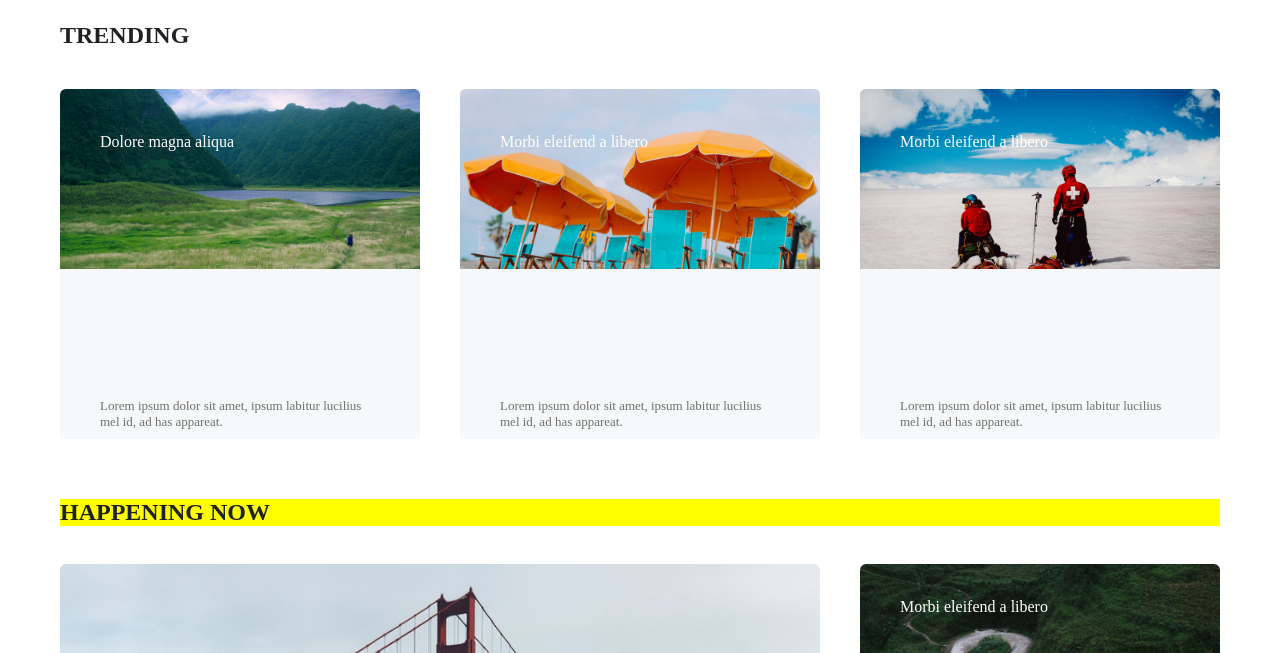
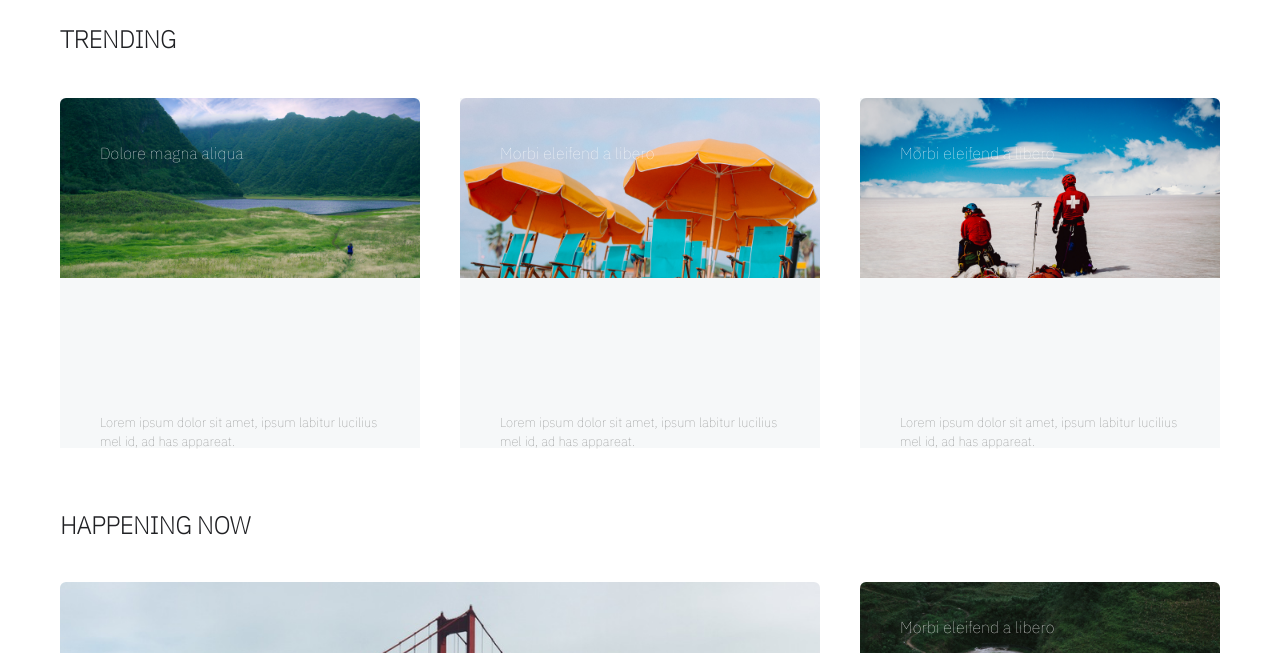
Before and after one commit to LikaRevazishvili/lika-revazishvili-lesson-5-, a plain HTML site: page index.html in a window 1280 px wide. Shown: the part 96-749 px from the top of the page. Drawn offline with Linux system fonts and the light colour scheme; a web font is replaced by a local one.

Commit message:
finished- lesson 5

```diff
--- a/css/style.css
+++ b/css/style.css
@@ -22,7 +22,8 @@
               vertical-align: middle;}
 .title {color:#202124;
         margin: 25px 38px 40px 0px;
-        font-size: 24px;}
+        font-size: 24px;
+        font-family: 'IBM Plex Sans Arabic', sans-serif;}
 .divsection1 {background: #F6F8F9;
               width: 360px;
               height:350px;
@@ -36,14 +37,15 @@
      position: relative;
      top:28px;
      right:40px;
-     left:40px;}
+     left:40px;
+     font-family: 'IBM Plex Sans Arabic', sans-serif;}
 .p1 {position: relative;
      font-size:13px;
      width:280px;
      color:#707070;
      display: inline-block;
-     padding: 246px 40px 66px 40px;}
-.d1 {background: yellow;}
+     padding: 246px 40px 66px 40px;
+     font-family: 'IBM Plex Sans Arabic', sans-serif;}
 .divsection2 {display: inline-block;
               width: 360px;
               height:350px;
@@ -63,26 +65,30 @@
       position: relative;
       top:28px;
       right:40px;
-      left:40px;}
+      left:40px;
+      font-family: 'IBM Plex Sans Arabic', sans-serif;}
 .p2 {position: relative;
      font-size:13px;
      width:280px;
      color:#707070;
      display: inline-block;
-     padding: 246px 40px 66px 40px;}
+     padding: 246px 40px 66px 40px;
+     font-family: 'IBM Plex Sans Arabic', sans-serif;}
 .img3 {position: absolute;}
 .p3on {display: inline-block;
        color:#FFFFFF;
       position: relative;
       top:28px;
       right:40px;
-      left:40px;}
+      left:40px;
+      font-family: 'IBM Plex Sans Arabic', sans-serif;}
 .p3 {position: relative;
      font-size:13px;
      width:280px;
      color:#707070;
      display: inline-block;
-     padding: 246px 40px 66px 40px;}
+     padding: 246px 40px 66px 40px;
+     font-family: 'IBM Plex Sans Arabic', sans-serif;}
 .divsection4 {display: inline-block;
               vertical-align: top;
               margin-right: 40px;}
@@ -91,12 +97,13 @@
        color:#FFFFFF;
        position: relative;
        top:394px;
-      left:569px;}
+      left:569px;
+      font-family: 'IBM Plex Sans Arabic', sans-serif;}
 .h2 {color:#202124;
       margin: 0 auto;
         margin-bottom: 38px;
         font-size: 24px;
-        background: yellow;}
+        font-family: 'IBM Plex Sans Arabic', sans-serif;}
 .img22 {padding-top: 525px;}
 .verticaldiv2 {display: inline-block;
                width: 360px;
@@ -109,7 +116,8 @@
 .texton {position: relative;
          color: #FFFFFF;
          display: inline-block;
-         padding:18px 0 0 40px;}
+         padding:18px 0 0 40px;
+         font-family: 'IBM Plex Sans Arabic', sans-serif;}
 .photo2 {padding-top: 278px;
         }
 .photo3 {margin-top:102px;}
--- a/index.html
+++ b/index.html
@@ -2,8 +2,12 @@
 
 <html>
   <head>
+    <meta charset="utf-8">
+    <link rel="stylesheet"  href="css/reset.css">
+    <link rel="preconnect" href="https://fonts.googleapis.com">
+    <link rel="preconnect" href="https://fonts.gstatic.com" crossorigin>
+    <link href="https://fonts.googleapis.com/css2?family=IBM+Plex+Sans+Arabic:wght@100&family=Palette+Mosaic&family=Roboto&display=swap" rel="stylesheet">
 
-    <link rel="stylesheet"  href="css/reset.css">
   	<link rel="stylesheet"  href="css/style.css">
 
   </head>
```
